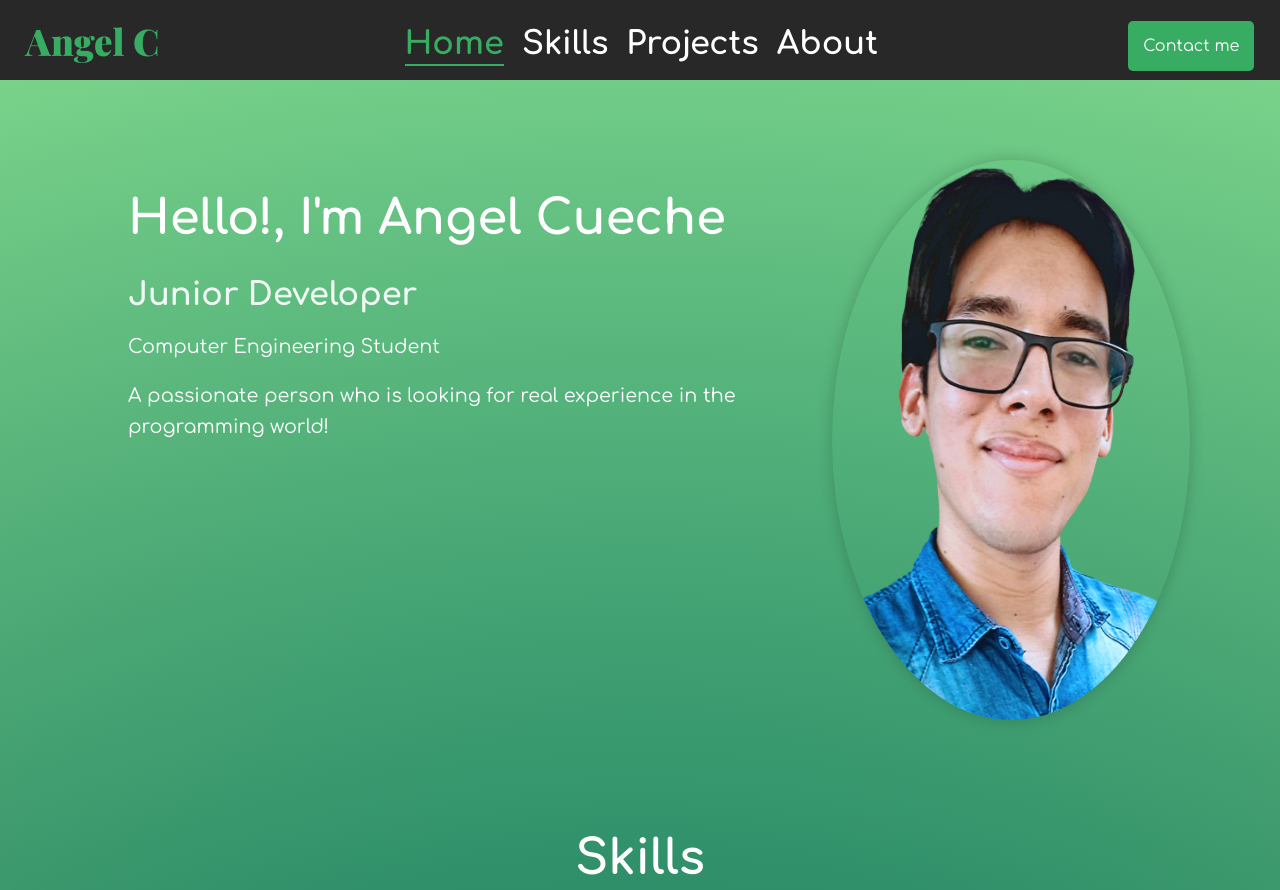
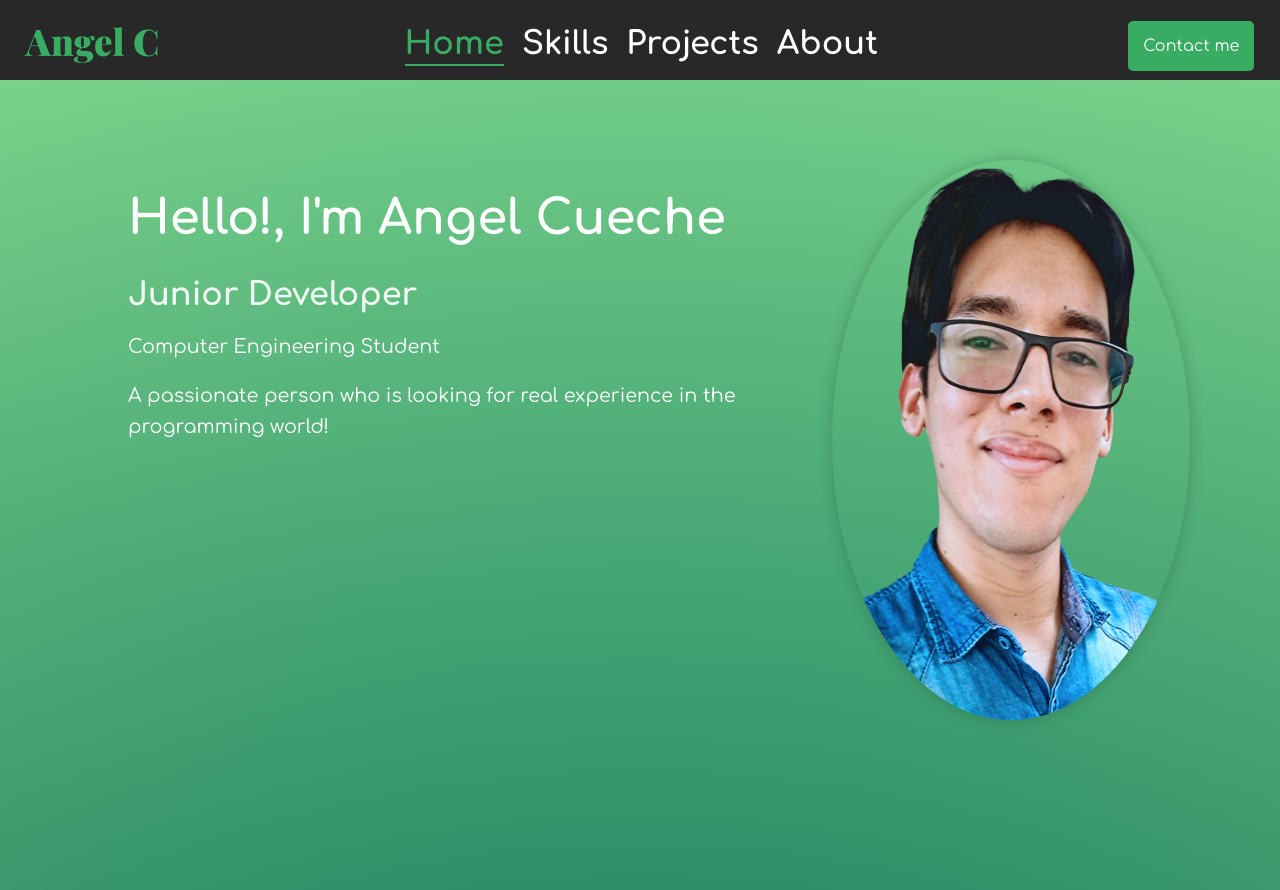
Before and after one commit to NecronX24/portfolio, a Vue app: page / in a window 1280 px wide. Shown: the top 890 px of the page. Built offline with nearby package versions, Linux system fonts and the light colour scheme.

Commit message:
chore: some text elements are changed in css

```diff
--- a/src/pages/ChartImplementation.vue
+++ b/src/pages/ChartImplementation.vue
@@ -51,6 +51,7 @@ import RadarChart from '@/components/RadarChart.vue';
 }
 
 h1{
-    margin:0
+    margin:0;
+    padding:0;
 }
 </style>
--- a/src/pages/Home.vue
+++ b/src/pages/Home.vue
@@ -106,9 +106,11 @@ onBeforeUnmount(() => {
     width: 50vw;
 }
 
-.about-me-h1{
+.division-title{
+    margin-top: 10vh;
+    margin-bottom: 1.5vh;
+    padding: 1vh;
     display: flex;
     justify-content: center;
-    padding: 3%;
 }
 </style>
```
